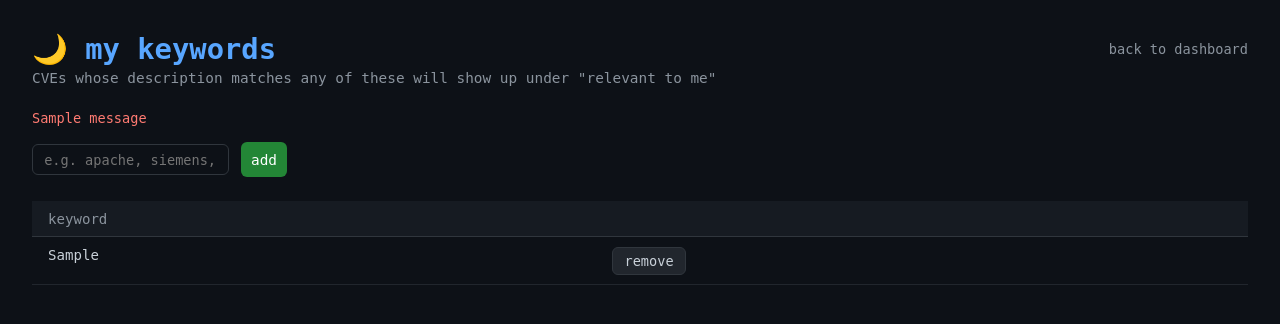
After one commit to QueenZ215/SEC460DevSecOps, a Flask app: page /keywords in a window 1280 px wide. The commit adds this page. Shown: the top 324 px of the page. Run offline with Flask 3, Linux system fonts and the light colour scheme; a user stored in the database is signed in; tables that the repository leaves empty hold one stand-in row (values such as "Sample post"); one stand-in notice (Sample message) is shown.

Commit message:
Feat/add keyword search (#14)
* Feat: adding per-user keyword searches

```diff
--- a/app/database.py
+++ b/app/database.py
@@ -36,6 +36,16 @@ def init_db():
             added_at  TEXT DEFAULT CURRENT_TIMESTAMP
         )
     """)
+    conn.execute("""
+    CREATE TABLE IF NOT EXISTS user_keywords (
+        id      INTEGER PRIMARY KEY AUTOINCREMENT,
+        user_id INTEGER NOT NULL,
+        keyword TEXT NOT NULL,
+        UNIQUE(user_id, keyword),
+        FOREIGN KEY(user_id) REFERENCES users(id)
+    )
+""")
+
     try:
         conn.execute("ALTER TABLE users ADD COLUMN is_active INTEGER DEFAULT 0")
         conn.commit()
--- a/app/routes.py
+++ b/app/routes.py
@@ -1,5 +1,6 @@
-from flask import Blueprint, render_template, request
-from flask_login import login_required
+import sqlite3
+from flask import Blueprint, render_template, request, url_for, flash
+from flask_login import login_required, current_user
 from .database import get_db
 
 main = Blueprint("main", __name__)
@@ -12,20 +13,80 @@ VALID_ORDER = {"asc": "ASC", "desc": "DESC"}
 def index():
     sort = request.args.get("sort", "desc")
     severity = request.args.get("severity", "all")
+    relevant = request.args.get("relevant") == "1"
 
     # whitelist both user-supplied values before they touch anything
     order = VALID_ORDER.get(sort, "DESC")
     severity_clean = severity.lower() if severity.lower() in VALID_SEVERITIES else None
 
     conn = get_db()
+
+    keywords = []
+    if relevant:
+        keywords = [row["keyword"] for row in conn.execute(
+            "SELECT keyword FROM user_keywords WHERE user_id = ?", (current_user.id,)
+        ).fetchall()]
+        if not keywords:
+            flash("Add keywords first to use the relevant-to-me filter.")
+            relevant = False
+
+    where, params = [], []
     if severity_clean:
-        cves = conn.execute(
-            "SELECT * FROM cves WHERE severity = ? ORDER BY cvss_score " + order, # nosec B608
-            (severity_clean.upper(),)
-        ).fetchall()
-    else:
-        cves = conn.execute(
-            "SELECT * FROM cves ORDER BY cvss_score " + order # nosec B608
-        ).fetchall()
+        where.append("severity = ?")
+        params.append(severity_clean.upper())
+    if relevant and keywords:
+        where.append("(" + " OR ".join(["description LIKE ?"] * len(keywords)) + ")")
+        params.extend(f"%{kw}%" for kw in keywords)
+
+    query = "SELECT * FROM cves"
+    if where:
+        query += " WHERE " + " AND ".join(where)
+    query += " ORDER BY cvss_score " + order  # nosec B608 - order whitelisted above
+
+    cves = conn.execute(query, params).fetchall()
     conn.close()
-    return render_template("index.html", cves=cves, sort=sort, severity=severity)
+    return render_template("index.html", cves=cves, sort=sort, severity=severity, relevant=relevant)
+
+
+@main.route("/keywords")
+@login_required
+
+def keywords():
+    conn = get_db()
+    rows = conn.execute(
+        "SELECT id, keyword FROM user_keywords WHERE user_id = ? ORDER BY keyword",
+        (current_user.id,)
+    ).fetchall()
+    conn.close()
+    return render_template("keywords.html", keywords=rows)
+
+
+@main.route("/keywords/add", methods=["POST"])
+@login_required
+def add_keyword():
+    keyword = request.form.get("keyword", "").strip().lower()
+    if keyword:
+        conn = get_db()
+        try:
+            conn.execute(
+                "INSERT INTO user_keywords (user_id, keyword) VALUES (?, ?)",
+                (current_user.id, keyword)
+            )
+            conn.commit()
+        except sqlite3.IntegrityError:
+            flash(f'"{keyword}" is already on your list.')
+        conn.close()
+    return redirect(url_for("main.keywords"))
+
+
+@main.route("/keywords/delete/<int:keyword_id>", methods=["POST"])
+@login_required
+def delete_keyword(keyword_id):
+    conn = get_db()
+    conn.execute(
+        "DELETE FROM user_keywords WHERE id = ? AND user_id = ?",
+        (keyword_id, current_user.id)
+    )
+    conn.commit()
+    conn.close()
+    return redirect(url_for("main.keywords"))
--- a/app/static/css/main.css
+++ b/app/static/css/main.css
@@ -189,6 +189,24 @@ a:hover {
     color: #c9d1d9;
     text-decoration: none;
 }
+.controls input[type="text"] {
+    background: #0d1117;
+    border: 1px solid #30363d;
+    border-radius: 6px;
+    color: #c9d1d9;
+    padding: 0.4rem 0.7rem;
+    font-family: monospace;
+    font-size: 0.85rem;
+}
+
+.controls input[type="text"]:focus {
+    outline: none;
+    border-color: #58a6ff;
+}
+
+.controls .btn-primary {
+    width: auto;
+}
 
 /* ============================================
     CVE Table
--- /dev/null
+++ b/app/templates/keywords.html
@@ -0,0 +1,50 @@
+<!DOCTYPE html>
+<html lang="en">
+<head>
+  <meta charset="UTF-8">
+  <title>Nightwatch -- My keywords</title>
+  <link rel="stylesheet" href="{{ url_for('static', filename='css/main.css') }}">
+</head>
+<body>
+  <div class="page-header">
+    <h1 class="page-title">🌙 my keywords</h1>
+    <a href="{{ url_for('main.index') }}" class="btn-signout">back to dashboard</a>
+  </div>
+  <p class="page-subtitle">CVEs whose description matches any of these will show up under "relevant to me"</p>
+
+  {% with messages = get_flashed_messages() %}
+  {% if messages %}
+  {% for message in messages %}
+  <p class="error-message">{{ message }}</p>
+  {% endfor %}
+  {% endif %}
+  {% endwith %}
+
+  <form method="POST" action="{{ url_for('main.add_keyword') }}" class="controls">
+    <input type="text" name="keyword" placeholder="e.g. apache, siemens, windows" required>
+    <button type="submit" class="btn-primary">add</button>
+  </form>
+
+  {% if keywords %}
+  <table>
+    <thead><tr><th>keyword</th><th></th></tr></thead>
+    <tbody>
+      {% for kw in keywords %}
+      <tr>
+        <td>{{ kw.keyword }}</td>
+        <td>
+          <form method="POST" action="{{ url_for('main.delete_keyword', keyword_id=kw.id) }}">
+            <button type="submit" class="btn">remove</button>
+          </form>
+        </td>
+      </tr>
+      {% endfor %}
+    </tbody>
+  </table>
+  {% else %}
+  <div class="empty">
+    <p>No keywords yet. Add one above.</p>
+  </div>
+  {% endif %}
+</body>
+</html>
```
Also changed, not shown: app/templates/index.html (+21 -10 lines).
